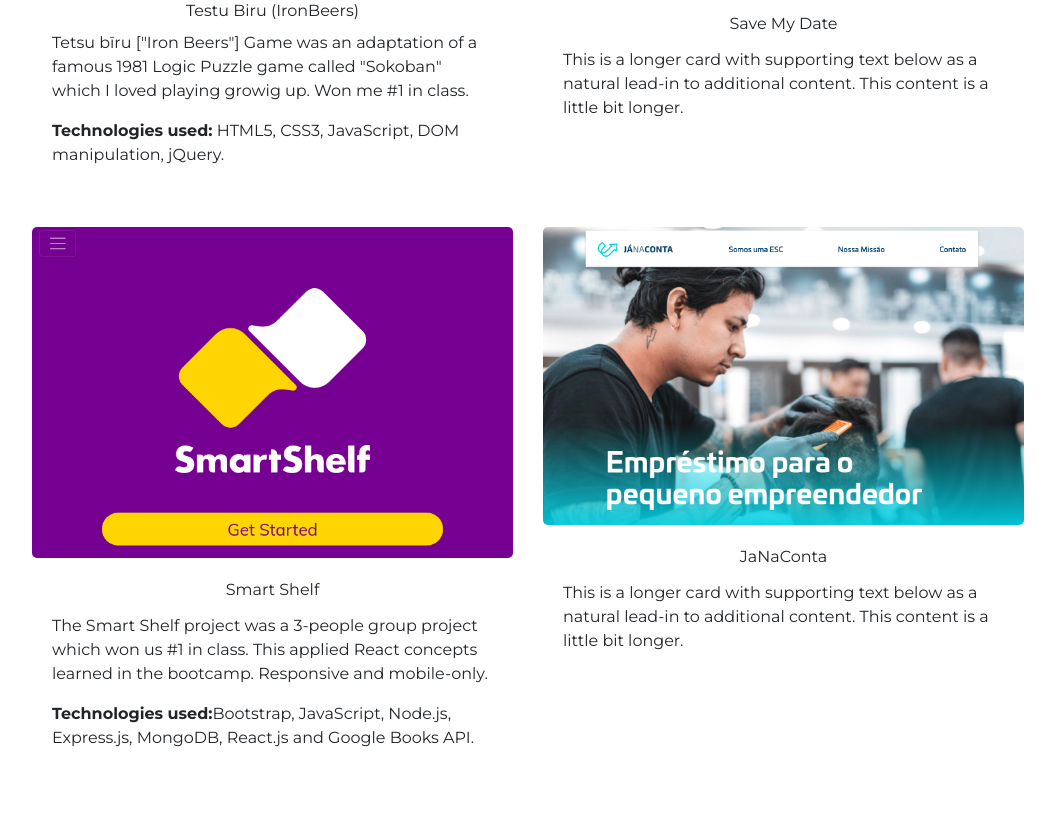
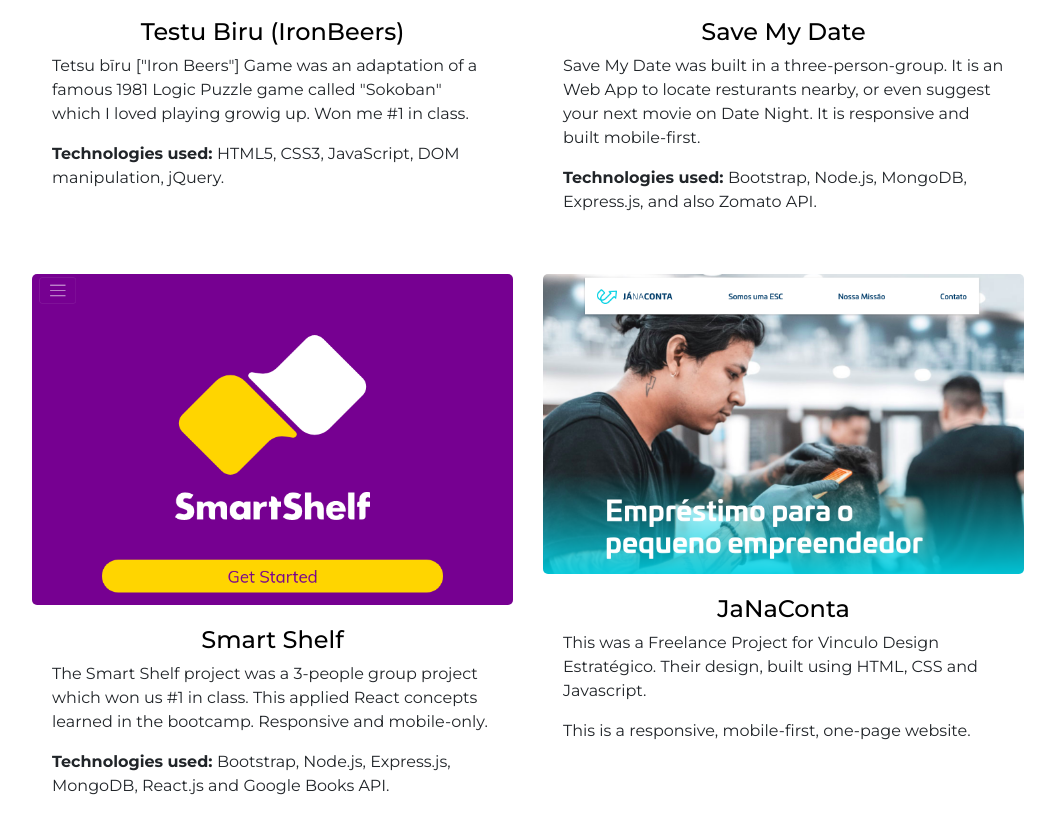
Before and after one commit to carlarsmendes/Portfolio, a plain HTML site: page index.html in a window 1280 px wide. Shown: the part 2249-3086 px from the top of the page, without its empty margins (112-1167 px from the left). Drawn offline with nearby package versions, Linux system fonts and the light colour scheme.

Commit message:
changed projects details

```diff
--- a/css/styles.css
+++ b/css/styles.css
@@ -138,8 +138,8 @@ section#about button a {
 }
 
 section#portfolio img {
-    /* width: 350px;
-    min-height: 300px; */
+    max-height: 400px;
+    min-height: 300px;
     object-fit: cover;
     border-radius: 5px;
 }
@@ -147,6 +147,14 @@ section#portfolio img {
 h5 {
     font: 400 16px/24px 'Montserrat';
     text-align: center;
+}
+
+section#portfolio h5 {
+    text-align: center;
+    font: 500 24px/29px 'Montserrat';
+    letter-spacing: 0;
+    color: #000000;
+    opacity: 1;
 }
 
 .project-container {
--- a/index.html
+++ b/index.html
@@ -72,7 +72,7 @@
                         <p class="card-text">Tetsu bīru ["Iron Beers"] Game was an adaptation of a famous 1981 Logic
                             Puzzle game called "Sokoban" which I loved playing growig up. Won me #1 in class.</p>
                         <p>
-                            <strong>Technologies used:</strong> HTML5, CSS3, JavaScript, DOM manipulation, jQuery.</p>
+                            <strong>Technologies used: </strong> HTML5, CSS3, JavaScript, DOM manipulation, jQuery.</p>
                     </div>
                 </div>
             </div>
@@ -80,9 +80,12 @@
                 <div class="card .h-100">
                     <img src="./img/portfoio_2_saveMyDate.png" class="card-img-top" alt="...">
                     <div class="card-body">
-                        <h5 class="card-title">Save My Date</h5>
-                        <p class="card-text">This is a longer card with supporting text below as a natural lead-in to
-                            additional content. This content is a little bit longer.</p>
+                        <h5>Save My Date</h5>
+                        <p class="card-text">Save My Date was built in a three-person-group. It is an Web App to locate
+                            resturants nearby, or even suggest your next movie on Date Night. It is responsive and built
+                            mobile-first.</p>
+                        <p> <strong>Technologies used: </strong>Bootstrap, Node.js, MongoDB, Express.js, and also Zomato
+                            API.</p>
                     </div>
                 </div>
             </div>
@@ -90,10 +93,10 @@
                 <div class="card .h-100">
                     <img src="./img/portfoio_3_smartShelf.png" class="card-img-top" alt="...">
                     <div class="card-body">
-                        <h5 class="card-title">Smart Shelf</h5>
+                        <h5>Smart Shelf</h5>
                         <p class="card-text">The Smart Shelf project was a 3-people group project which won us #1 in
                             class. This applied React concepts learned in the bootcamp. Responsive and mobile-only.</p>
-                        <p> <strong>Technologies used:</strong>Bootstrap, JavaScript, Node.js, Express.js, MongoDB,
+                        <p> <strong>Technologies used: </strong>Bootstrap, Node.js, Express.js, MongoDB,
                             React.js and Google Books API.</p>
                     </div>
                 </div>
@@ -102,9 +105,11 @@
                 <div class="card .h-100">
                     <img src="./img/portfoio_4_jaNaConta.png" class="card-img-top" alt="...">
                     <div class="card-body">
-                        <h5 class="card-title">JaNaConta</h5>
-                        <p class="card-text">This is a longer card with supporting text below as a natural lead-in to
-                            additional content. This content is a little bit longer.</p>
+                        <h5>JaNaConta</h5>
+                        <p class="card-text">This was a Freelance Project for Vinculo Design Estratégico. Their design,
+                            built using HTML, CSS and Javascript.</p>
+                        <p>This is a responsive, mobile-first, one-page website.
+                        </p>
                     </div>
                 </div>
             </div>
```
